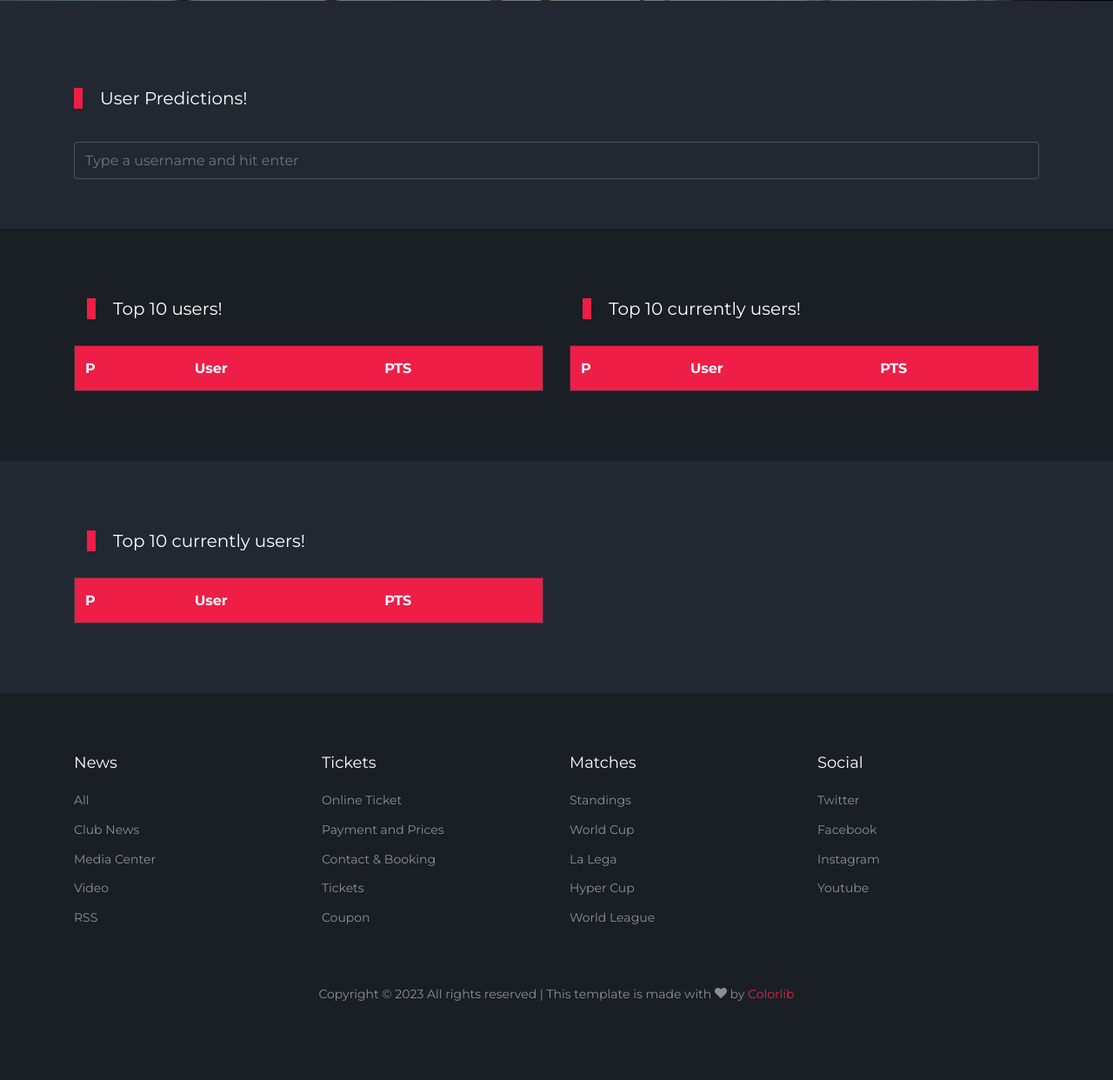
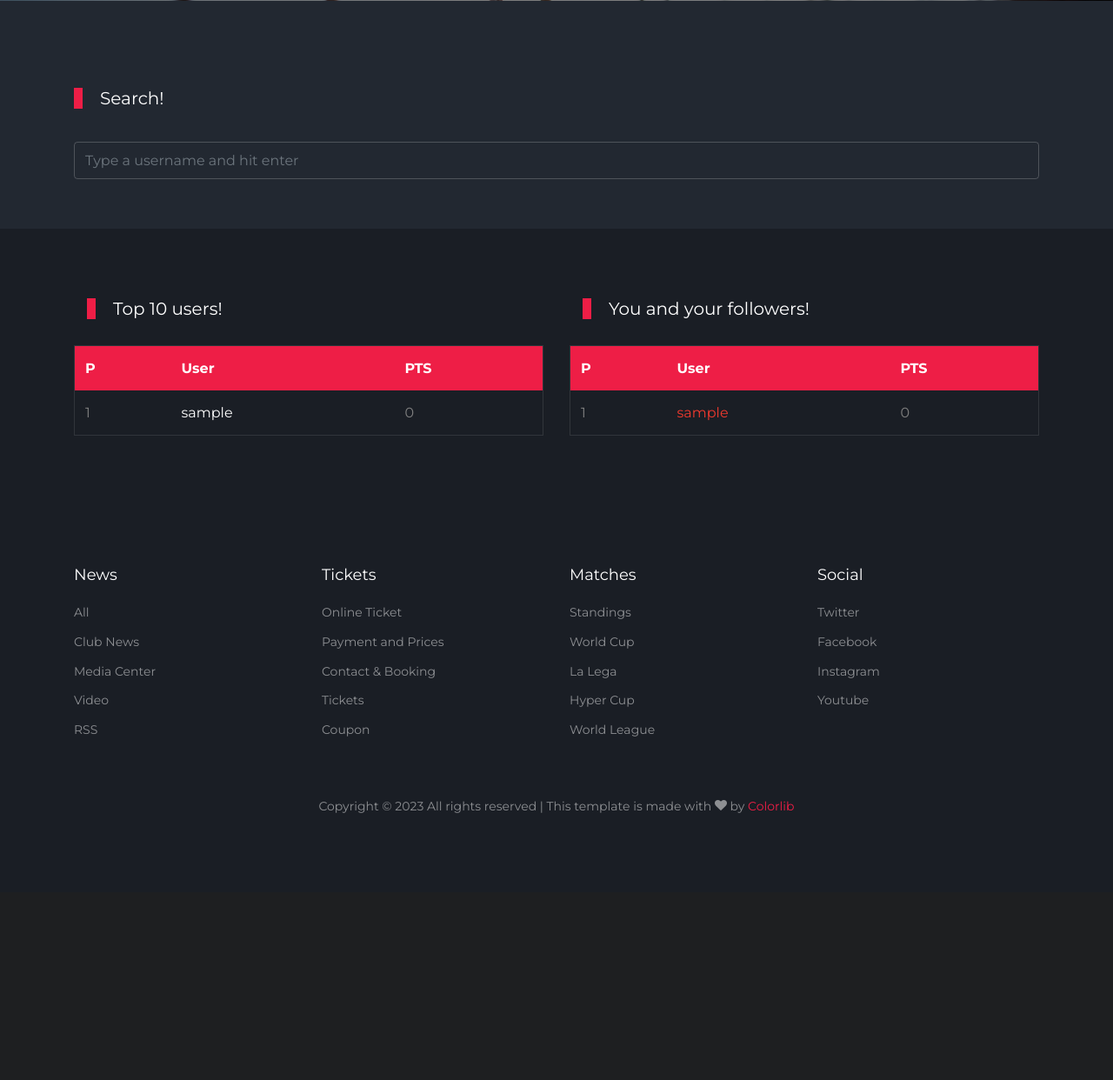
Before and after one commit to MatRos-sf/Bet-Game-Premier-League, a Django app: page /profiles/ in a window 1280 px wide. Shown: the part 799-2041 px from the top of the page at 87% size. After the commit the page ends 1734 px from the top, so only its background shows below. Run offline with Django 4.2, Linux system fonts and the light colour scheme; the visitor is signed in with stand-in values (Sample User, id 1); data comes from the database, SQL or seed files in the repository; lists and menus that the app fills with data are empty; some libraries are stand-ins or nearby versions; some web fonts are replaced.

Commit message:
feat(user) update views and templates

```diff
--- a/BetGame_PremierLeague/bet/models.py
+++ b/BetGame_PremierLeague/bet/models.py
@@ -65,7 +65,7 @@ class Bet(models.Model):
 
     @classmethod
     def get_stats_user(cls, user: User) -> Dict[str, str]:
-        risk_bets = Count("id", filter=Q(risk=True))
+        risk_bets = Count("id", filter=Q(risk=True) & Q(match__finished=True))
         win_bets_risk = Count("id", filter=Q(is_won=True) & Q(risk=True))
         won_bets = Count("is_won", filter=Q(is_won=True))
 
--- a/BetGame_PremierLeague/users/models.py
+++ b/BetGame_PremierLeague/users/models.py
@@ -53,6 +53,23 @@ class Profile(models.Model):
         """
         return cls.objects.filter(following=user)
 
+    @classmethod
+    def position(cls, profile: str):
+        p = (
+            cls.objects.annotate(total_points=Sum("points__points"))
+            .order_by("-total_points")
+            .values_list("user__username", flat=True)
+        )
+        p = list(p).index(profile)
+
+        return p + 1
+
+    @classmethod
+    def top_players(cls, end: int) -> QuerySet:
+        return cls.objects.annotate(
+            sum_points=Sum("points__points", default=0)
+        ).order_by("-sum_points")[:end]
+
     def unfollow(self, username) -> None:
         user = User.objects.get(username=username)
         self.following.remove(user)
--- a/BetGame_PremierLeague/users/signals.py
+++ b/BetGame_PremierLeague/users/signals.py
@@ -8,4 +8,6 @@ from .models import Profile
 @receiver(post_save, sender=User)
 def create_profile_and_season_points(sender, instance, created, **kwargs):
     if created:
-        Profile.objects.create(user=instance)
+        profile = Profile.objects.create(user=instance)
+        profile.following.add(instance)
+        # TODO: test it!
--- a/BetGame_PremierLeague/users/templates/users/home_page.html
+++ b/BetGame_PremierLeague/users/templates/users/home_page.html
@@ -172,7 +172,7 @@
                     </a>
               </div>
               <div class="caption p-5">
-                <h3 class="mb-3">{{ player.sum }}</h3>
+                <h3 class="mb-3">{{ player.sum_points }}</h3>
               </div>
             </div>
           {% empty %}
--- a/BetGame_PremierLeague/users/templates/users/profile_list.html
+++ b/BetGame_PremierLeague/users/templates/users/profile_list.html
@@ -18,7 +18,7 @@
       <div class="container">
         <div class="row">
           <div class="col-12 title-section">
-            <h2 class="heading">User Predictions!</h2>
+            <h2 class="heading">Search!</h2>
           </div>
         </div>
         <div class="sidebar-box">
@@ -51,11 +51,11 @@
                   </tr>
                 </thead>
                 <tbody>
-                  {% for u in top_ten %}
+                  {% for profile in top_ten %}
                       <tr>
                         <td>{{ forloop.counter }}</td>
-                        <td><strong class="text-white">{{ u.profile__user__username }}</strong></td>
-                        <td>{{ u.total_points }}</td>
+                        <td><strong class="text-white">{{ profile.user.username }}</strong></td>
+                        <td>{{ profile.sum_points }}</td>
                       </tr>
                   {% endfor %}
 
@@ -65,42 +65,7 @@
             </div>
           <div class="col-lg-6">
               <div class="col-12 title-section">
-                <h2 class="heading">Top 10 currently users!</h2>
-              </div>
-            <div class="widget-next-match">
-              <table class="table custom-table">
-                <thead>
-                  <tr>
-                    <th>P</th>
-                    <th>User</th>
-                    <th>PTS</th>
-                  </tr>
-                </thead>
-                <tbody>
-                  {% for u in top_ten_current %}
-                      <tr>
-                        <td>{{ forloop.counter }}</td>
-                        <td><a href="{% url 'profile-detail' u.profile__user__username %}"><strong class="text-white">{{ u.profile__user__username }}</strong></a></td>
-                        <td>{{ u.total_points }}</td>
-                      </tr>
-                  {% endfor %}
-
-                </tbody>
-              </table>
-            </div>
-
-          </div>
-        </div>
-      </div>
-    </div> <!-- .site-section -->
-
-    <div class="site-section">
-      <div class="container">
-        <div class="row">
-
-          <div class="col-lg-6">
-              <div class="col-12 title-section">
-                <h2 class="heading">Top 10 currently users!</h2>
+                <h2 class="heading">You and your followers!</h2>
               </div>
             <div class="widget-next-match">
               <table class="table custom-table ">
@@ -115,7 +80,9 @@
                   {% for u in following %}
                       <tr>
                         <td>{{ forloop.counter }}</td>
-                        <td><a href="{{ u.profile.get_absolute_url }}"><strong class="text-white">{{ u.username }}</strong></a></td>
+                        <td><a href="{{ u.profile.get_absolute_url }}"><strong class="{% if user == u %}text-danger{% else %}text-white{% endif %}">
+                            {{ u.username }}
+                        </strong></a></td>
                         <td>{{ u.profile.all_points }}</td>
                       </tr>
                   {% endfor %}
@@ -125,8 +92,8 @@
             </div>
 
           </div>
-
         </div>
       </div>
-    </div>
+    </div> <!-- .site-section -->
+
 {% endblock %}
--- a/BetGame_PremierLeague/users/urls.py
+++ b/BetGame_PremierLeague/users/urls.py
@@ -6,7 +6,7 @@ from .views import register, ProfileDetailView, ProfileListView, home, edit_prof
 urlpatterns = [
     path("", home, name="home"),
     path("register/", register, name="register"),
-    path("login/", LoginView.as_view(template_name="users/login.html"), name="login"),
+    path("login/", LoginView.as_view(template_name="users/form.html"), name="login"),
     path(
         "logout/",
         LogoutView.as_view(template_name="users/logout.html"),
--- a/BetGame_PremierLeague/users/views.py
+++ b/BetGame_PremierLeague/users/views.py
@@ -35,9 +35,7 @@ def home(request: HttpRequest) -> HttpResponse:
         last_matchweek_bet_stat = {}
 
     # top 3 players
-    top_players = Profile.objects.annotate(sum=Sum("points__points")).order_by("-sum")[
-        :3
-    ]
+    top_players = Profile.top_players(3)
 
     return render(
         request,
@@ -69,7 +67,11 @@ def register(request):
             )
             return redirect("login")
     form = UserRegisterForm()
-    return render(request, "users/register.html", {"form": form})
+    return render(
+        request,
+        "users/form.html",
+        {"title": "Sign Up", "button_name": "Create", "form": form},
+    )
 
 
 class ProfileDetailView(LoginRequiredMixin, DetailView):
@@ -92,16 +94,8 @@ class ProfileDetailView(LoginRequiredMixin, DetailView):
 
         context["self"] = self.request.user == instance.user
         context["amt_bets"] = Bet.objects.filter(user=self.request.user).count()
-        win_rate = Bet.objects.aggregate(win_rate=Avg("is_won"))["win_rate"]
 
-        if win_rate:
-            context["win_rate"] = round(win_rate * 100, 2)
-
-        profiles = Profile.objects.annotate(
-            total_points=Sum("points__points")
-        ).order_by(F("total_points").desc())
-        rank = list(profiles.values_list("id", flat=True)).index(instance.pk) + 1
-        context["rank"] = rank
+        context["rank"] = Profile.position(username)
 
         # get info about user stats
         bet_stats = Bet.get_stats_user(User.objects.get(username=username))
@@ -126,6 +120,8 @@ class ProfileListView(LoginRequiredMixin, ListView):
         username = self.request.GET.get("username", "")
         if username:
             object_list = self.model.objects.filter(user__username__contains=username)
+            if not object_list.exists():
+                messages.info(self.request, f"User not found!")
         else:
             object_list = self.model.objects.none()
 
@@ -138,25 +134,13 @@ class ProfileListView(LoginRequiredMixin, ListView):
         user = self.request.user
         user_profile = Profile.objects.get(user=user)
         following = user_profile.following.all()
+
         context["following"] = sorted(
             list(following), key=lambda x: x.profile.all_points, reverse=True
         )
 
         # top 10 users
-        top_ten_user = (
-            UserScores.objects.values("profile__user__username")
-            .annotate(total_points=Sum("points"))
-            .order_by("-total_points")[:10]
-        )
-        context["top_ten"] = top_ten_user
-
-        # top 10 currently season user
-        top_ten_current_user = (
-            UserScores.objects.values("profile__user__username")
-            .annotate(total_points=Sum("points"))
-            .order_by("-total_points")[:10]
-        )
-        context["top_ten_current"] = top_ten_current_user
+        context["top_ten"] = Profile.top_players(10)
 
         # amount of players
         amt_of_players = self.model.objects.count()
@@ -186,4 +170,8 @@ def edit_profile(request, username):
 
             return redirect("user-profile-edit", username=username)
 
-    return render(request, "users/edit_form.html", {"form": form})
+    return render(
+        request,
+        "users/form.html",
+        {"title": "Edit Profile", "button_name": "Update", "form": form},
+    )
```
Also changed, not shown: BetGame_PremierLeague/users/templates/users/edit_form.html (deleted, +0 -30 lines), BetGame_PremierLeague/users/templates/users/form.html (renamed from BetGame_PremierLeague/users/templates/users/register.html, +17 -3 lines), BetGame_PremierLeague/users/templates/users/login.html (deleted, +0 -42 lines).
